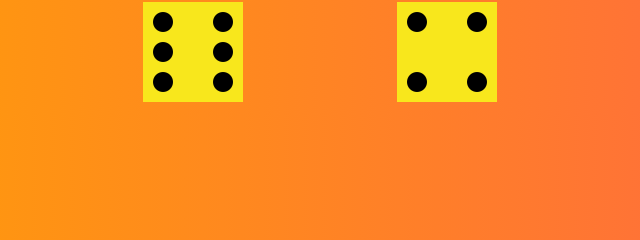
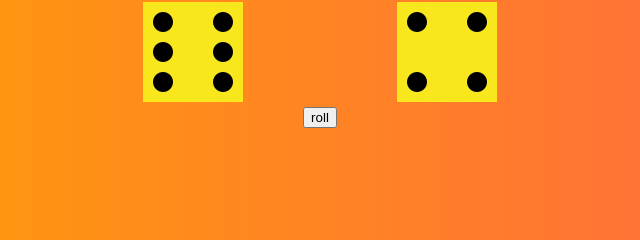
Before and after one commit to ggemcila/dicegame, a plain HTML site: page index2.html in a window 1280 px wide. Shown: the part 117-357 px from the top of the page, 320-960 px from the left. Drawn offline with Linux system fonts and the light colour scheme.

Commit message:
Created "roll" button

```diff
--- a/index2.html
+++ b/index2.html
@@ -21,6 +21,10 @@
         <img />
         </div>
 
+        <div class="rollingButton">
+            <button id="roll">roll</button>
+            </div>
+
     </div>
 
     <script src="script2.js"></script>
```
